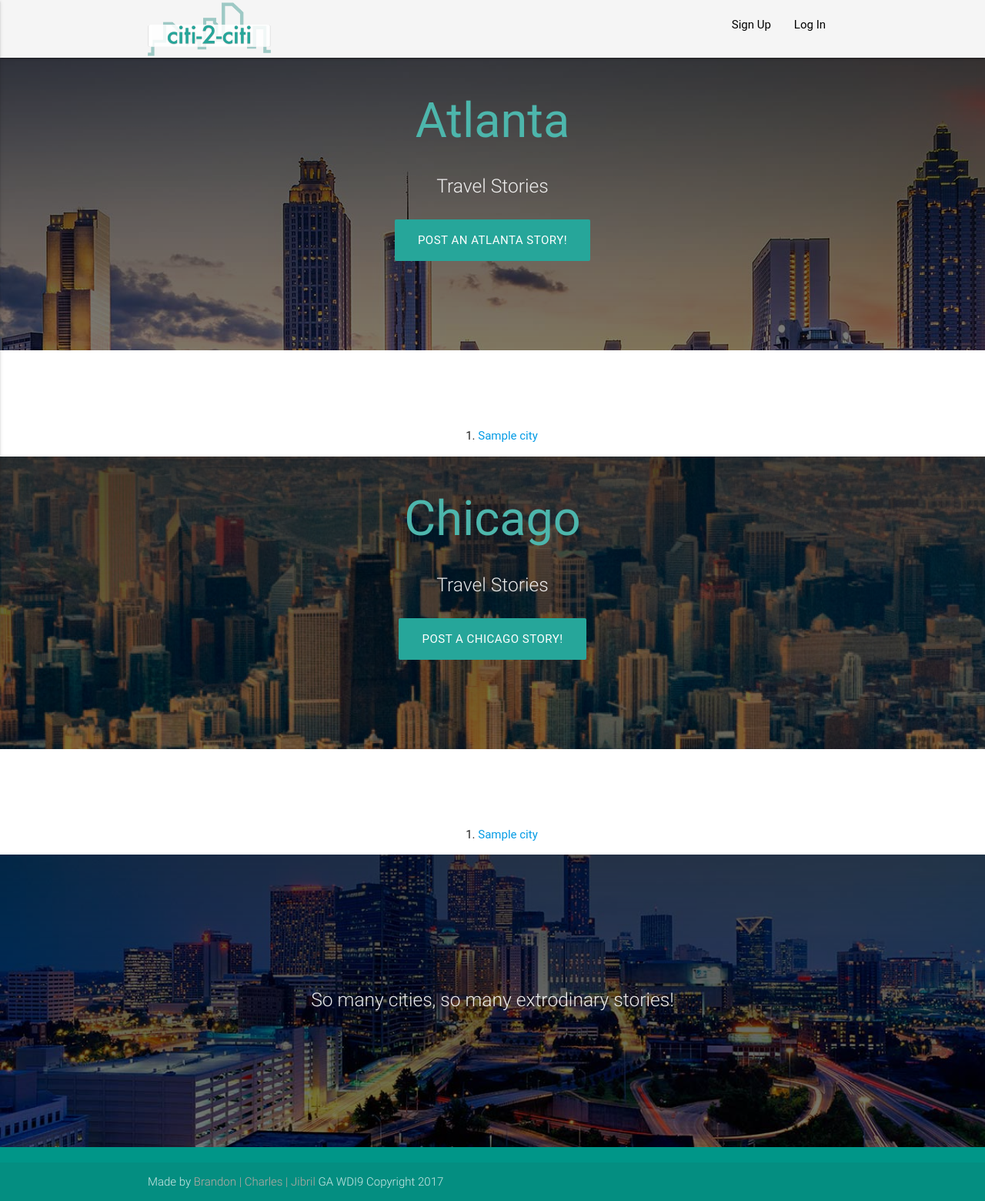
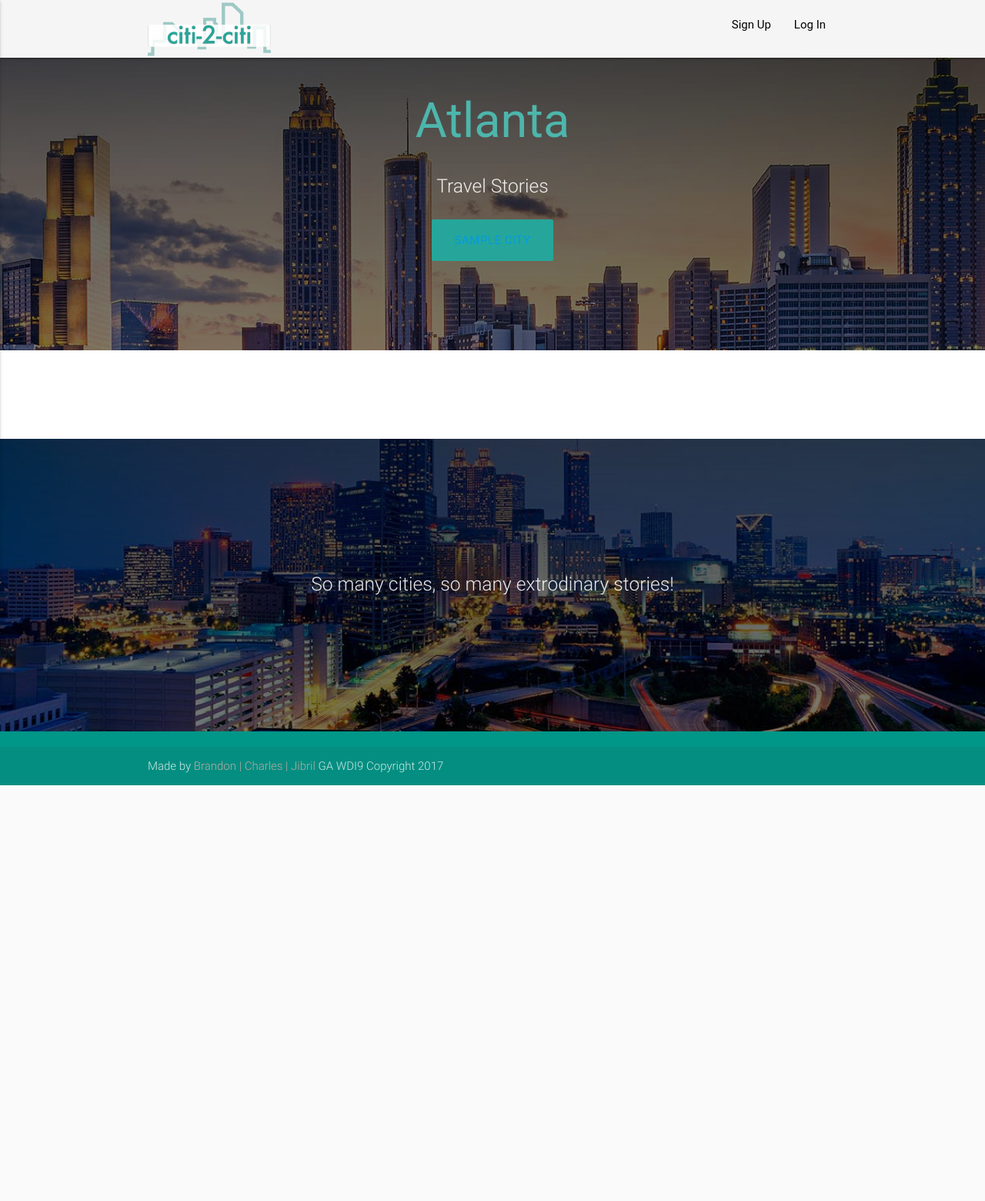
Before and after one commit to brandonking7/city_to_city, a Rails app: page /cities in a window 1280 px wide. Shown: the whole page at 77% size. After the commit the page ends 1020 px from the top, so only its background shows below. Run offline with Rails 7, Linux system fonts and the light colour scheme; tables that the repository leaves empty hold one stand-in row (values such as "Sample post"); style sheets or scripts are compiled from the project's sources; some libraries are stand-ins or nearby versions; some web fonts are replaced.

Commit message:
edits to cities html

```diff
--- a/app/views/cities/index.html.erb
+++ b/app/views/cities/index.html.erb
@@ -1,10 +1,11 @@
-<% if notice %>
+    <% if notice %>
       <p class="alert alert-success"><%= notice %></p>
     <% end %>
     <% if alert %>
       <p class="alert alert-danger"><%= alert %></p>
     <% end %>
 
+    <% @cities.each do |city| %>
   <div id="index-banner" class="parallax-container">
     <div class="section no-pad-bot">
       <div class="container">
@@ -14,7 +15,9 @@
           <h5 class="header col s12 light">Travel Stories</h5>
         </div>
         <div class="row center">
-          <a href="http://materializecss.com/getting-started.html" id="download-button" class="btn-large waves-effect waves-light teal lighten-1">Post an Atlanta story!</a>
+          <!-- <a href="http://materializecss.com/getting-started.html" id="download-button" class="btn-large waves-effect waves-light teal lighten-1">Post an Atlanta story!</a> -->
+          <button id="download-button" class="btn-large waves-effect waves-light teal lighten-1"><%= link_to city.name, city%></button>
+
         </div>
         <br><br>
 
@@ -22,45 +25,14 @@
     </div>
     <div class="parallax"><%= image_tag("Atlanta1.jpg") %></div>
   </div>
+<div>
+<ol>
 
-  <div>
-<ol>
-  <% @cities.each do |city| %>
-    <li>
-      <%= link_to city.name, city%>
-    </li>
-  <% end %>
+
 </ol>
 
   </div>
-
-  <div id="index-banner" class="parallax-container">
-    <div class="section no-pad-bot">
-      <div class="container">
-        <br><br>
-        <h1 class="header center teal-text text-lighten-2">Chicago</h1>
-        <div class="row center">
-          <h5 class="header col s12 light">Travel Stories</h5>
-        </div>
-        <div class="row center">
-          <a href="http://materializecss.com/getting-started.html" id="download-button" class="btn-large waves-effect waves-light teal lighten-1">Post a Chicago Story!</a>
-        </div>
-        <br><br>
-
-      </div>
-    </div>
-    <div class="parallax"><%= image_tag("chicago.jpg") %></div>
-  </div>
-  <div>
-<ol>
-  <% @cities.each do |city| %>
-    <li>
-      <%= link_to city.name, city%>
-    </li>
-  <% end %>
-</ol>
-
-  </div>
+<% end %>
 
   <div class="parallax-container valign-wrapper">
     <div class="section no-pad-bot">
```
Also changed, not shown: app/views/layouts/application.html.erb (+0 -11 lines).
